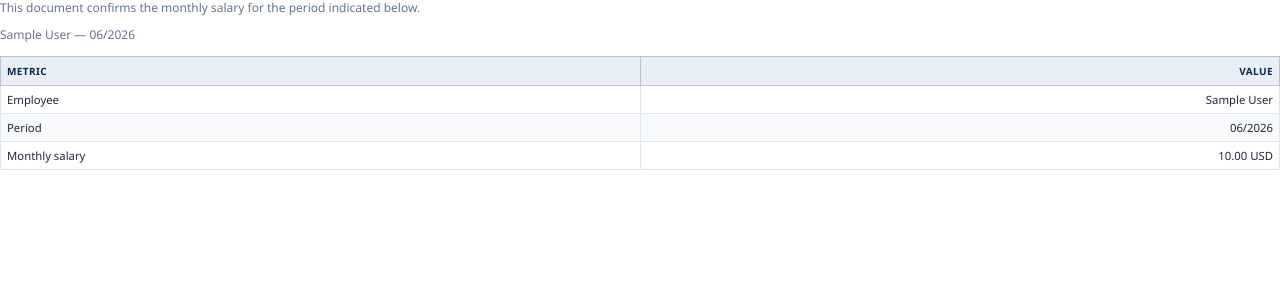
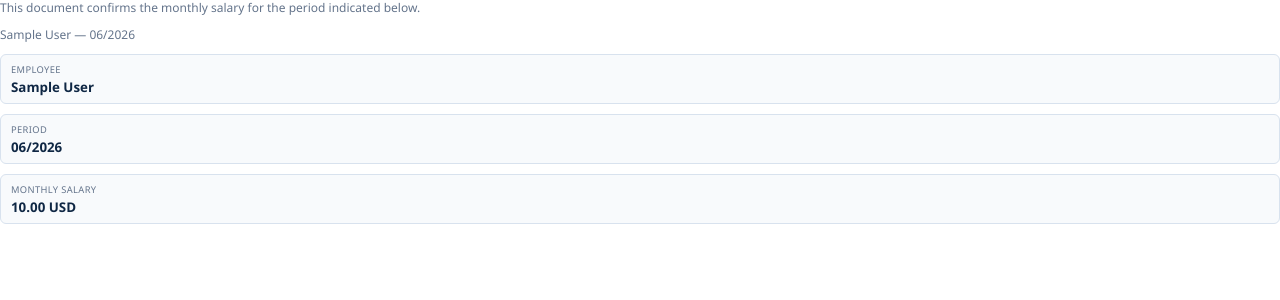
Before and after one commit to ahmadhjy/Sama-Acc, a Django app: page /employees/00000000-0000-0000-0000-000000000001/salary-pdf/ in a window 1280 px wide. Shown: the top 300 px of the page. Run offline with Django 5.2, Linux system fonts and the light colour scheme; a user stored in the database is signed in; data comes from the database, SQL or seed files in the repository; tables that the repository leaves empty hold one stand-in row (values such as "Sample post").

Commit message:
Standardize PDF report presentation across invoice and receipt exports.
Route payment receipts through the shared table-report renderer, upgrade summary cards styling for consistent report visuals, fix custom field default type to text, and include pending client-field migration so production deploy is schema-safe.

Co-authored-by: Cursor <cursoragent@cursor.com>

```diff
--- a/accounts_core/pdf_utils.py
+++ b/accounts_core/pdf_utils.py
@@ -265,6 +265,37 @@ def _prepare_invoice_document_pdf(context):
     _apply_pdf_table_layout(context)
 
 
+def _prepare_payment_document_pdf(context):
+    """Standardized payment receipt PDF using the shared table-report layout."""
+    payment = context.get("payment")
+    if not payment:
+        return
+    party = _party_label(payment)
+    context["pdf_table_headers"] = ["Field", "Value"]
+    context["pdf_table_rows"] = [
+        ["Receipt number", payment.receipt_no or "—"],
+        ["Reference", payment.reference or "—"],
+        ["Party", party],
+        ["Date", _format_cell(payment.date)],
+        ["Money account", payment.money_account.name if payment.money_account_id else "—"],
+        ["Direction", payment.get_direction_display() or payment.direction],
+        ["Status", payment.status],
+        ["Amount", f"{_format_cell(payment.amount)} {payment.currency}"],
+        ["Note", payment.note or "—"],
+    ]
+    context["pdf_wrap_column_indexes"] = [1]
+    context["pdf_summary_cards"] = [
+        ("Receipt", payment.receipt_no or "—"),
+        ("Party", party),
+        ("Amount", f"{_format_cell(payment.amount)} {payment.currency}"),
+        ("Date", _format_cell(payment.date)),
+    ]
+    context["pdf_totals"] = [("Paid amount", f"{_format_cell(payment.amount)} {payment.currency}")]
+    context["pdf_totals_closing_last"] = True
+    context["pdf_hide_subtitle_in_body"] = True
+    _apply_pdf_table_layout(context)
+
+
 def _flatten_payment(p):
     return [
         p.receipt_no,
@@ -362,6 +393,10 @@ def prepare_pdf_export(context):
 
     if context.get("invoice") and context.get("lines") is not None:
         _prepare_invoice_document_pdf(context)
+        return context
+
+    if context.get("payment"):
+        _prepare_payment_document_pdf(context)
         return context
 
     rows = context.get("rows")
--- a/static/css/pdf.css
+++ b/static/css/pdf.css
@@ -416,6 +416,40 @@ body.is-pdf tfoot th,
     color: #e2e8f0;
 }
 
+/* Unified summary cards (used by all table_report PDFs) */
+.pdf-summary-cards {
+    display: flex;
+    flex-wrap: wrap;
+    gap: 10px;
+    margin: 0 0 12px;
+    page-break-inside: avoid;
+}
+
+.pdf-summary-card {
+    flex: 1 1 calc(50% - 10px);
+    min-width: 140px;
+    border: 1px solid #d8e2ee;
+    border-radius: 6px;
+    background: #f8fafc;
+    padding: 8px 10px;
+}
+
+.pdf-summary-card__label {
+    font-size: 7pt;
+    text-transform: uppercase;
+    letter-spacing: 0.04em;
+    color: #64748b;
+    margin-bottom: 3px;
+}
+
+.pdf-summary-card__value {
+    font-size: 10pt;
+    font-weight: 700;
+    color: #0f2744;
+    line-height: 1.2;
+    word-break: break-word;
+}
+
 /* Summary cards in PDF reports */
 body.is-pdf .cards {
     display: block;
--- a/templates/catalog/service_type_form.html
+++ b/templates/catalog/service_type_form.html
@@ -123,7 +123,7 @@
     container.appendChild(row);
     totalInput.value = String(total + 1);
     var typeSelect = row.querySelector('select[name$="-field_type"]');
-    if (typeSelect) typeSelect.value = 'TEXT';
+    if (typeSelect) typeSelect.value = 'text';
     renumberOrderFields();
     wireRemoveHints();
     var firstInput = row.querySelector("input:not([type=hidden]), select, textarea");
--- a/templates/pdf/table_report.html
+++ b/templates/pdf/table_report.html
@@ -52,13 +52,13 @@
 </div>
 {% endif %}
 {% if pdf_summary_cards %}
-<table class="pdf-data-table" style="margin-top:12px;">
-    <thead><tr><th>Metric</th><th class="num">Value</th></tr></thead>
-    <tbody>
-        {% for label, value in pdf_summary_cards %}
-        <tr><td>{{ label }}</td><td class="num">{{ value }}</td></tr>
-        {% endfor %}
-    </tbody>
-</table>
+<div class="pdf-summary-cards">
+    {% for label, value in pdf_summary_cards %}
+    <div class="pdf-summary-card">
+        <div class="pdf-summary-card__label">{{ label }}</div>
+        <div class="pdf-summary-card__value">{{ value }}</div>
+    </div>
+    {% endfor %}
+</div>
 {% endif %}
 {% endblock %}
```
Also changed, not shown: accounts_core/migrations/0011_alter_client_contact_person_alter_client_name_en.py (added).
